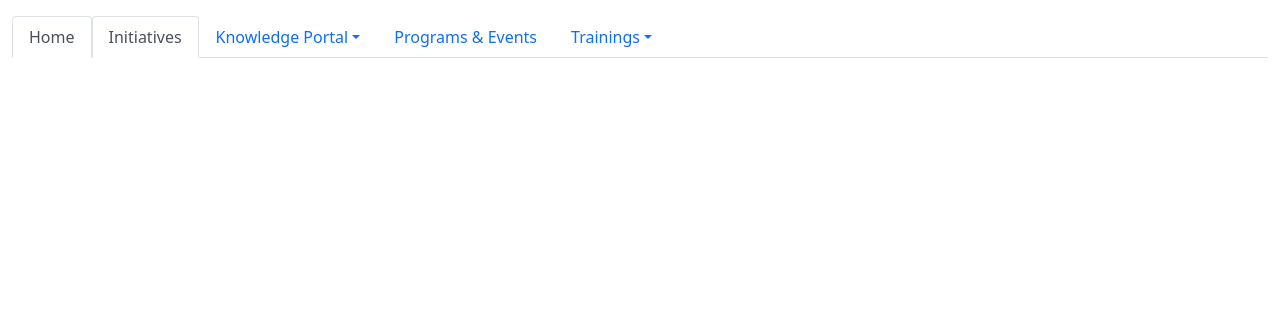
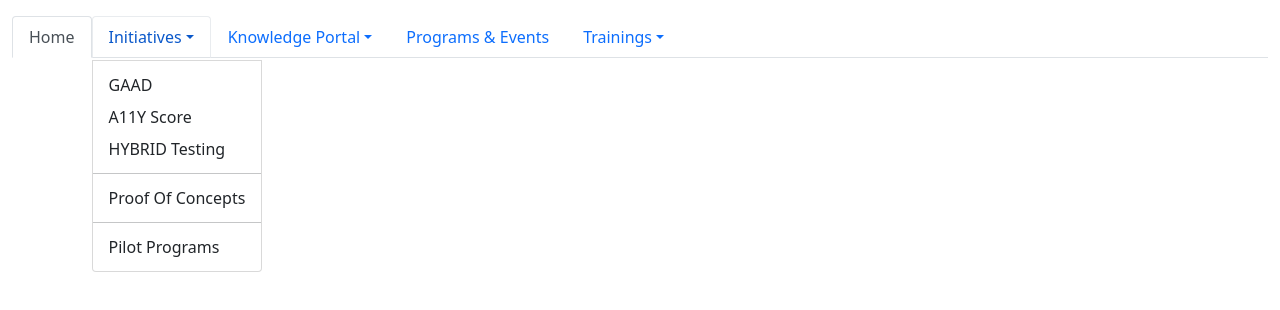
Before and after one commit to VJKumar57/DemoCypressA11Y, a plain HTML site: page index.html in a window 1280 px wide. Both pictures are taken after a click on the button "Initiatives". Drawn offline with nearby package versions, Linux system fonts and the light colour scheme.

Commit message:
Update index.html

```diff
--- a/index.html
+++ b/index.html
@@ -1,5 +1,5 @@
 <!DOCTYPE html>
-<title>My Example</title>
+<title>Demo CYPRESS A11Y</title>
 
 
 <link href="https://cdn.jsdelivr.net/npm/bootstrap@5.0.1/dist/css/bootstrap.min.css" rel="stylesheet" integrity="sha384-+0n0xVW2eSR5OomGNYDnhzAbDsOXxcvSN1TPprVMTNDbiYZCxYbOOl7+AMvyTG2x" crossorigin="anonymous">
@@ -15,8 +15,17 @@ padding-top: 1em;
     <li class="nav-item">
       <a class="nav-link active" aria-current="page" href="#">Home</a>
     </li>
-  <li class="nav-item">
-      <a class="nav-link active" aria-current="page" href="#">Initiatives</a>
+  <li class="nav-item dropdown">
+      <a class="nav-link dropdown-toggle" data-bs-toggle="dropdown" href="#" role="button" aria-expanded="false">Initiatives</a>
+      <ul class="dropdown-menu">
+        <li><a class="dropdown-item" href="#">GAAD</a></li>
+        <li><a class="dropdown-item" href="#">A11Y Score</a></li>
+        <li><a class="dropdown-item" href="#">HYBRID Testing</a></li>
+        <li><hr class="dropdown-divider"></li>
+        <li><a class="dropdown-item" href="#">Proof Of Concepts</a></li>
+	<li><hr class="dropdown-divider"></li>
+        <li><a class="dropdown-item" href="#">Pilot Programs</a></li>
+      </ul>
     </li>
   <li class="nav-item dropdown">
       <a class="nav-link dropdown-toggle" data-bs-toggle="dropdown" href="#" role="button" aria-expanded="false">Knowledge Portal</a>
```
